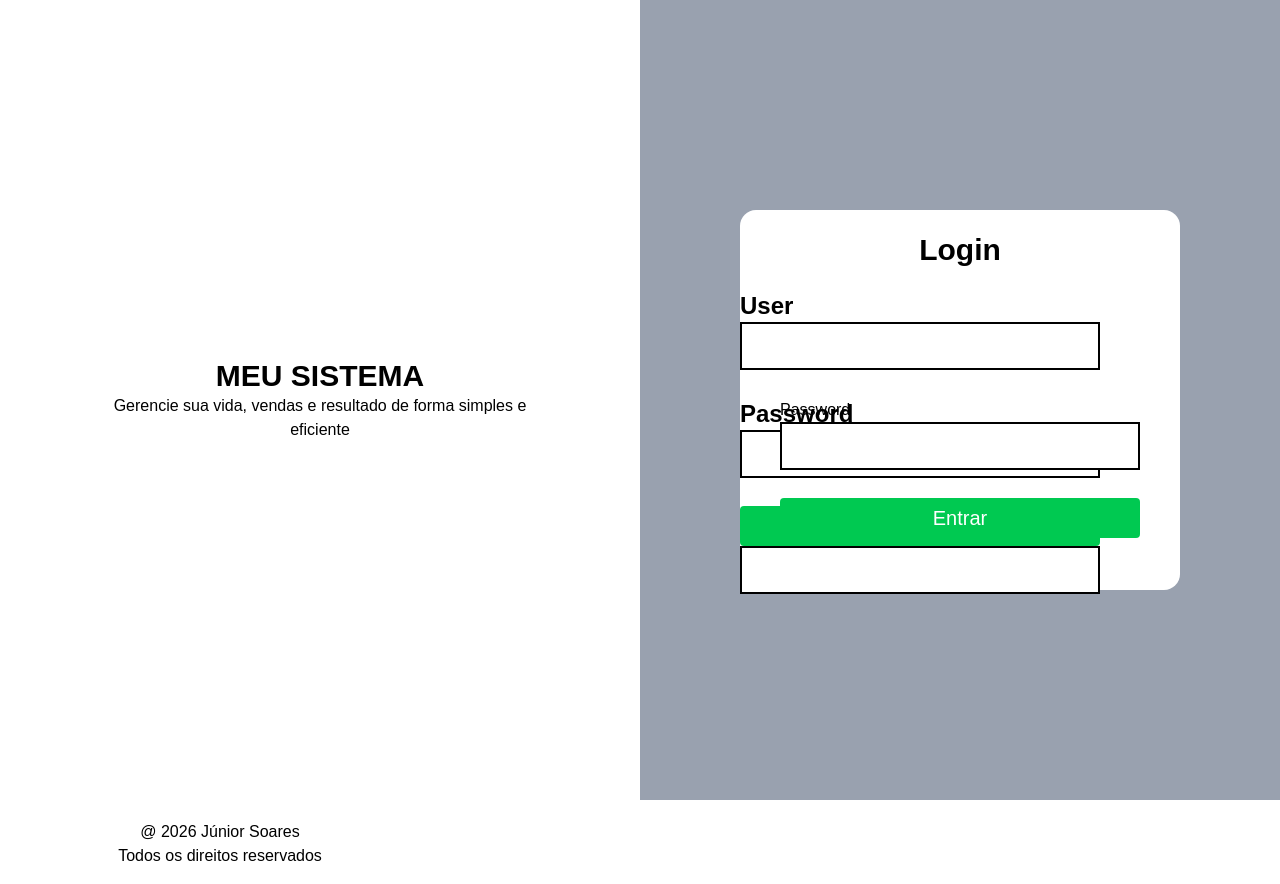
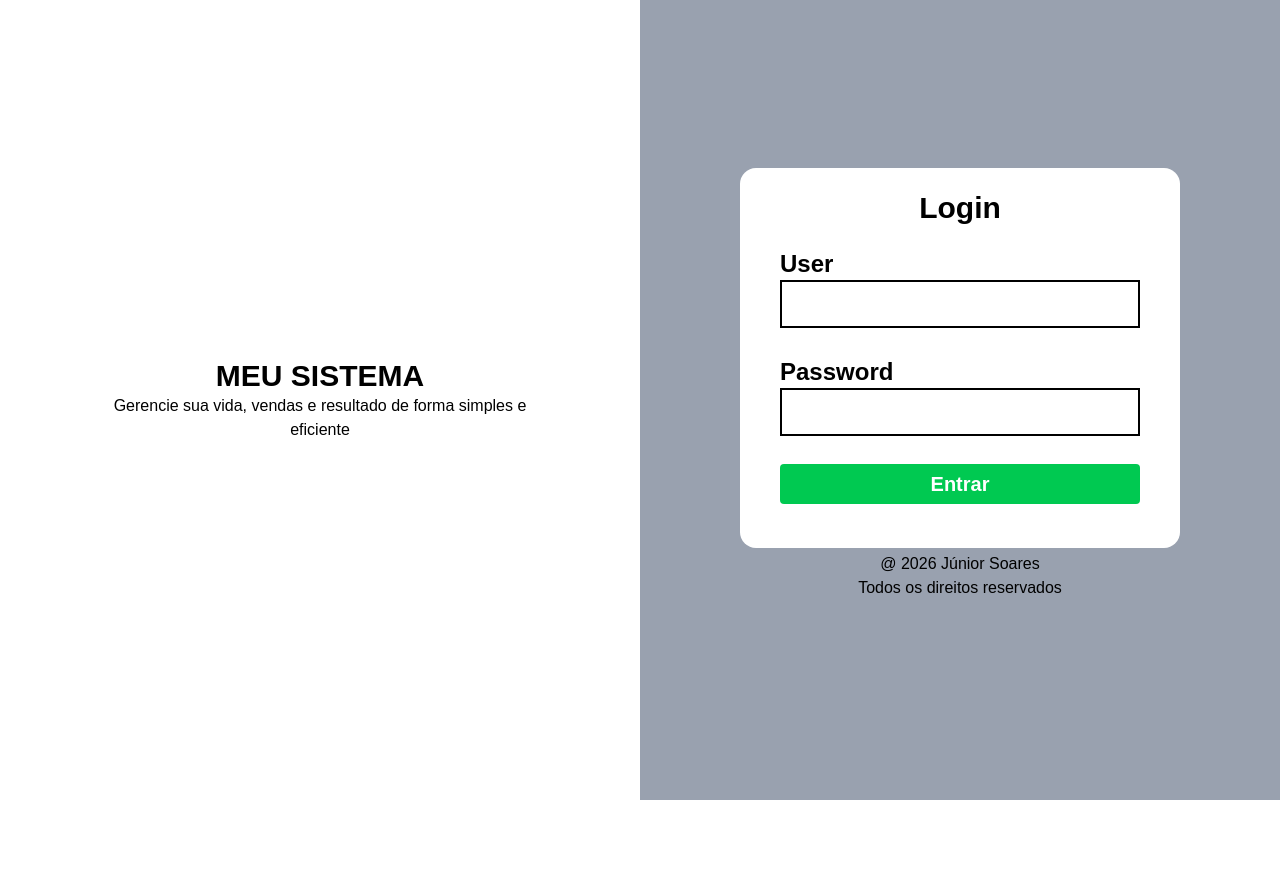
Before and after one commit to soaress33/AplicativosWebSenac, a Next.js app: page / in a window 1280 px wide. After the commit the page ends 800 px from the top, so only its background shows below. Built offline with nearby package versions, Linux system fonts and the light colour scheme.

Commit message:
Resolvendo o erro

```diff
--- a/app/cadastro/page.js
+++ b/app/cadastro/page.js
@@ -3,152 +3,129 @@ import { useState } from "react";
 import Image from "next/image";
 import Link from "next/link";
 
+export default function Home() {
+    const [nome, setNome] = useState("");
+    const [email, setEmail] = useState("");
+    const [telefone, setTelefone] = useState("");
+    const [cidade, setCidade] = useState("");
+    const [idade, setIdade] = useState("");
+    const [alunos, setAlunos] = useState([]);
 
-
-
-export default function Home() {
-    const [nome, SetNome] = useState("");
-    const [email, SetEmail] = useState("");
-    const [telefone, SetTelefone] = useState("");
-    const [cidade, SetCidade] = useState("");
-    const [idade, SetIdade] = useState("");
-
-    //saporra aqui e o array
-    const cadastrarAluno = () =>{
+    const cadastrarAluno = () => {
         if (!nome || !email || !telefone || !cidade || !idade) return;
 
         const novoAluno = {
             nome,
             email,
-       celular,
+            telefone,
             cidade,
             idade,
         };
 
-    const novaLista = aluno.slice();
+        const novaLista = alunos.slice();
         novaLista.push(novoAluno);
         setAlunos(novaLista);
         limparDados();
     };
 
     const limparDados = () => {
-    SetNome("");
-    SetEmail("");
-    SetTelefone("");
-    SetCidade("");
-    SetIdade("");
-
-    }
-
-
-
-
-
-
+        setNome("");
+        setEmail("");
+        setTelefone("");
+        setCidade("");
+        setIdade("");
+    };
 
     return (
         <div className="bg-white items-center flex flex-col justify-center w-screen h-screen">
-            <div className=" w-130 flex-col items-center border-black  flex border-2 rounded-2xl h-170">
-                <div className=" w-110 flex-col justify-center items-center flex h-50 ml-8 ">
+            <div className="w-130 flex-col items-center border-black flex border-2 rounded-2xl h-170">
+                <div className="w-110 flex-col justify-center items-center flex h-50 ml-8">
                     <h1 className="font-bold text-5xl text-orange-400">Cadastro</h1>
                 </div>
 
-                {/*caixa das input*/}
                 <div className="">
-
-
-
-                    <div className=" w-90 font-bold me-30 ">
+                    <div className="w-90 font-bold me-30">
                         <input
                             placeholder="Nome"
                             className="no-spinner outline-none bg-white w-120 h-14 mt-2 border-2 border-black"
                             value={nome}
-                            onChange={(e) => SetNome(e.target.value)} >
-                        </input>
+                            onChange={(e) => setNome(e.target.value)}
+                        />
                     </div>
 
-
-                    <div className=" w-90  font-bold me-30 mt-5 ">
+                    <div className="w-90 font-bold me-30 mt-5">
                         <input
-                            type=""
-
                             placeholder="E-mail"
-                            className="bg-white w-120 h-14 outline-none mt-2 border-2
-                               border-black"
+                            className="bg-white w-120 h-14 outline-none mt-2 border-2 border-black"
                             value={email}
-                            onChange={(e) => SetEmail(e.target.value)} >
-                        </input>
+                            onChange={(e) => setEmail(e.target.value)}
+                        />
                     </div>
 
-                    <div className=" w-90 font-bold me-30 mt-5 ">
+                    <div className="w-90 font-bold me-30 mt-5">
                         <input
                             type="number"
                             placeholder="Telefone"
-                            className="bg-white w-120 outline-none h-14 mt-2 border-2
-                               border-black"
+                            className="bg-white w-120 outline-none h-14 mt-2 border-2 border-black"
                             value={telefone}
-                            onChange={(e) => SetTelefone(e.target.value)}>
-                        </input>
+                            onChange={(e) => setTelefone(e.target.value)}
+                        />
                     </div>
 
-                    <div className=" w-90 font-bold me-30 mt-5 ">
+                    <div className="w-90 font-bold me-30 mt-5">
                         <input
-
-                            type=""
                             placeholder="Cidade"
-                            className="bg-white w-120 outline-none h-14 mt-2 border-2
-                               border-black"
+                            className="bg-white w-120 outline-none h-14 mt-2 border-2 border-black"
                             value={cidade}
-                            onChange={(e) => SetCidade(e.target.value)} >
-                        </input>
+                            onChange={(e) => setCidade(e.target.value)}
+                        />
                     </div>
 
-
-                    <div className=" w-90 font-bold me-30 mt-5 ">
+                    <div className="w-90 font-bold me-30 mt-5">
                         <input
-
                             type="number"
                             placeholder="Idade"
-                            className="bg-white w-120 outline-none h-14 mt-2 border-2
-                               border-black"
+                            className="bg-white w-120 outline-none h-14 mt-2 border-2 border-black"
                             value={idade}
-                            onChange={(e) => SetIdade(e.target.value)} >
-                        </input>
+                            onChange={(e) => setIdade(e.target.value)}
+                        />
                     </div>
-
                 </div>
-
 
                 <button
                     onClick={cadastrarAluno}
-                className=" bg-blue-500 hover:bg-blue-700 border-2 border-gray-500 text-white w-120 h-14 mt-5 ">
+                    className="bg-blue-500 hover:bg-blue-700 border-2 border-gray-500 text-white w-120 h-14 mt-5"
+                >
                     <h1>ENVIAR DADOS</h1>
                 </button>
 
-                <button onClick={limparDados} className=" bg-orange-500 hover:bg-yellow-400 border-2 border-gray-500 text-white w-120 h-14 mt-5 ">
+                <button
+                    onClick={limparDados}
+                    className="bg-orange-500 hover:bg-yellow-400 border-2 border-gray-500 text-white w-120 h-14 mt-5"
+                >
                     <h1>LIMPAR</h1>
                 </button>
 
-
-                <Link href={"/"} >
-                    <div className=" font-bold text-xs items-center flex justify-center mt-2">
-                        <h1>VOLTA PARA O MENU PRINCIPAL</h1>
+                <Link href={"/"}>
+                    <div className="font-bold text-xs items-center flex justify-center mt-2">
+                        <h1>VOLTAR PARA O MENU PRINCIPAL</h1>
                     </div>
                 </Link>
+            </div>
 
+            <div className="mt-2 text-gray-600">
+                Alunos cadastrados: {alunos.length}
+            </div>
 
+            <div className="bg-white mt-5 w-130 border-2 justify-center rounded-2xl flex flex-col text-2xl p-4">
+                <div className="text-center text-2xl font-bold">
+                    <h1>Dados Atuais</h1>
                 </div>
-            {alunos.length}
-            <div className="bg-white mt-5 w-130  border-2 justify-center rounded-2xl  flex flex-col text-2xl">
-                <div className="ml-52 mt-2 text-2xl font-bold" > <h1>Cadastro</h1> </div>
-                <p className="mt-2"> <strong>Nome:   </strong> {nome} </p>
-                <p className="mt-2 "> <strong>E-mail:   </strong> {email} </p>
-                <p className="mt-2 "> <strong>Telefone:   </strong> {telefone} </p>
-                <p className="mt-2  "> <strong>Cidade:   </strong> {cidade} </p>
-                <p className="mt-2  "> <strong>Idade:   </strong> {idade} </p>
-
-
-
+                <p className="mt-2"><strong>Nome:</strong> {nome}</p>
+                <p className="mt-2"><strong>E-mail:</strong> {email}</p>
+                <p className="mt-2"><strong>Telefone:</strong> {telefone}</p>
+                <p className="mt-2"><strong>Cidade:</strong> {cidade}</p>
+                <p className="mt-2"><strong>Idade:</strong> {idade}</p>
             </div>
         </div>
     );
--- a/app/page.js
+++ b/app/page.js
@@ -1,61 +1,64 @@
 "use client";
-import { useState } from "react";
 import Image from "next/image";
 import Link from "next/link";
 
+export default function Home() {
+  return (
+    <div className="bg-white items-center grid grid-col md:grid-cols-2 justify-center w-screen h-screen">
 
-export default function Home() {
-
-
-    return (
-        <div className="bg-white items-center  grid grid-col md:grid-cols-2  justify-center w-screen h-screen">
+      {/* Lado esquerdo */}
       <div className="bg-white h-screen flex justify-center items-center">
-                {/*caixa Sistema */}
-                <div className=" lg:text-black lg:w-110 lg:items-center lg:flex-col lg:justify-center lg:flex">
+        <div className="lg:text-black lg:w-110 lg:items-center lg:flex-col lg:justify-center lg:flex">
           <h1 className="text-3xl font-bold">MEU SISTEMA</h1>
           <p>Gerencie sua vida, vendas e resultado de forma simples e</p>
           <p>eficiente</p>
         </div>
       </div>
-            <div className="bg-gray-400 h-screen flex flex-col items-center justify-center ">
-                {/*Caixa de Login */}
-                <div className="bg-white text-black rounded-2xl items-center flex flex-col  w-110 h-95">
-                    <div className=" flex justify-center items-center font-bold text-3xl h-20">
-                        <h1>Login </h1>
-                    </div>
-                    <div className="  text-2xl  font-bold h-20">
-                        <div className="">
-                            <h1>User</h1>
 
-                            <input className="bg-white p-2 border-2 w-90 h-12 border-black"></input>
+      {/* Lado direito */}
+      <div className="bg-gray-400 h-screen flex flex-col items-center justify-center">
+
+        {/* Caixa de Login */}
+        <div className="bg-white text-black rounded-2xl items-center flex flex-col w-110 h-95">
+
+          <div className="flex justify-center items-center font-bold text-3xl h-20">
+            <h1>Login</h1>
           </div>
 
+          <div className="text-2xl font-bold">
+
+            {/* User */}
+            <div>
+              <h1>User</h1>
+              <input className="bg-white p-2 border-2 w-90 h-12 border-black" />
+            </div>
+
+            {/* Password */}
             <div className="mt-7">
               <h1>Password</h1>
-                            <input type="password" className="bg-white border-2 h-12 w-90 p-2  border-black"></input>
-                        </div>
-                        <Link href={"/principal"}>
-                        <button className="bg-green-500 text-white text-xl hover:bg-green-400  w-90 h-10 mt-7 rounded">Entrar</button>
-                        </Link>
-
-                            <input className="bg-white border-2 w-90 h-12 border-black"></input>
+              <input
+                type="password"
+                className="bg-white border-2 h-12 w-90 p-2 border-black"
+              />
             </div>
 
-                        <div className="mt-7">
-                            <h1>Password</h1>
-                            <input type="password" className="bg-white border-2 h-12 w-90   border-black"></input>
-                        </div>
-                        <button className="bg-green-500 text-white text-xl hover:bg-green-400  w-90 h-10 mt-7 rounded">Entrar</button>
+            {/* Botão */}
+            <Link href={"/principal"}>
+              <button className="bg-green-500 text-white text-xl hover:bg-green-400 w-90 h-10 mt-7 rounded">
+                Entrar
+              </button>
+            </Link>
 
           </div>
         </div>
-                <div className="text-black justify-center flex flex-col items-center w-110 h-20 mt-1">
+
+        {/* Footer */}
+        <div className="text-black flex flex-col items-center w-110 h-20 mt-1">
           <p>@ 2026 Júnior Soares</p>
           <p>Todos os direitos reservados</p>
         </div>
+
       </div>
-
-
-
+    </div>
   );
 }
```
Lines whose indentation alone changed are shown as unchanged.
